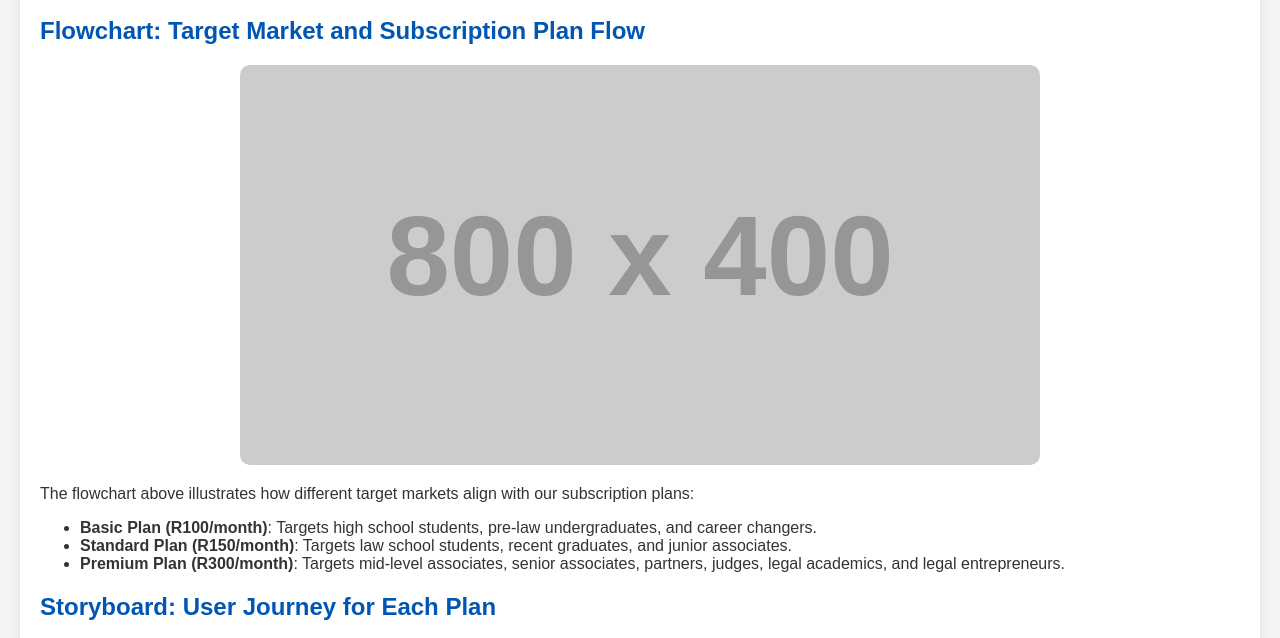
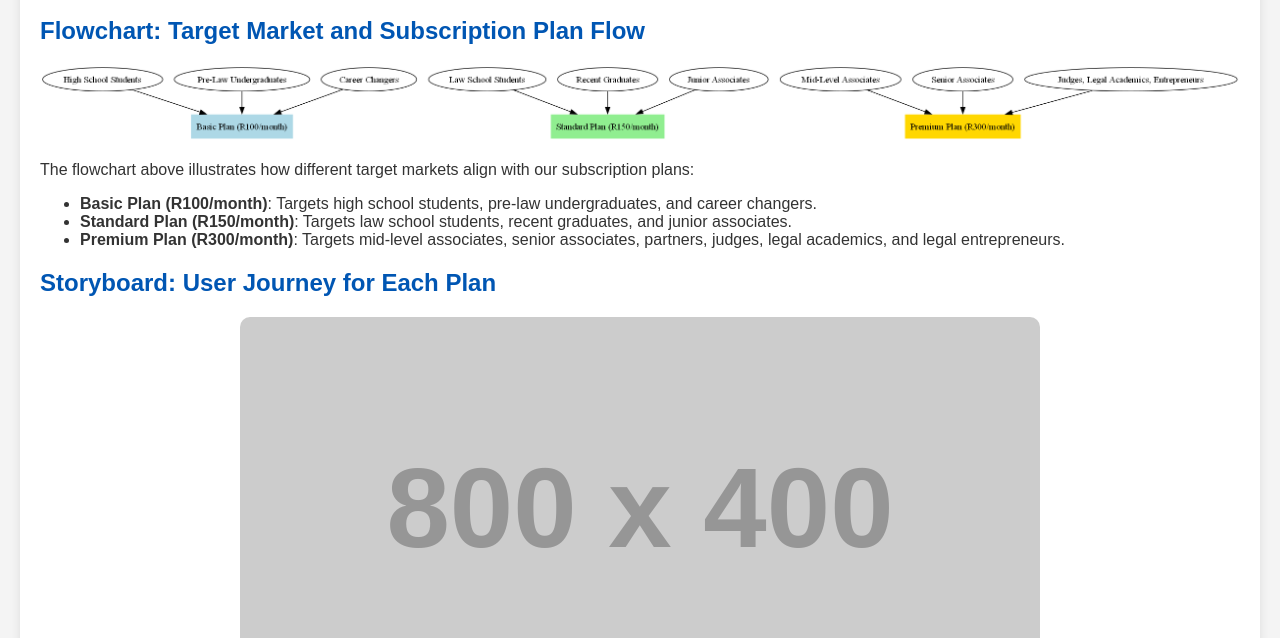
Before and after one commit to iederees-create/targetmarketdemographics, a plain HTML site: page index.html in a window 1280 px wide. Shown: the part 141-779 px from the top of the page. Drawn offline with Linux system fonts and the light colour scheme; placeholder pictures from the web are drawn by us.

Commit message:
Update index.html

```diff
--- a/index.html
+++ b/index.html
@@ -58,7 +58,7 @@
         <!-- Flowchart Section -->
         <h2>Flowchart: Target Market and Subscription Plan Flow</h2>
         <div class="flowchart">
-            <img src="https://via.placeholder.com/800x400.png?text=Flowchart+Showing+Target+Market+and+Subscription+Plan+Flow" alt="Flowchart">
+            <img src="flowchart.png" alt="Flowchart">
         </div>
         <p>The flowchart above illustrates how different target markets align with our subscription plans:</p>
         <ul>
```
